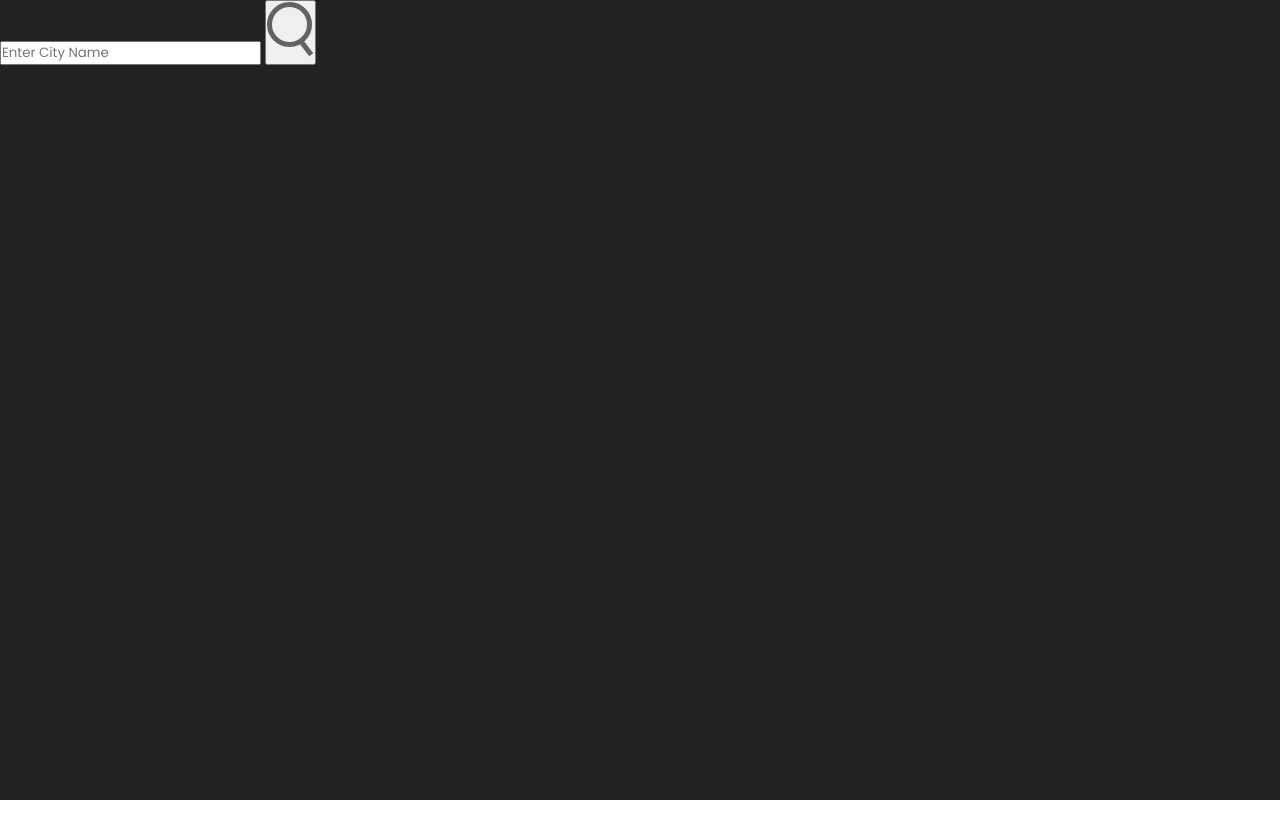
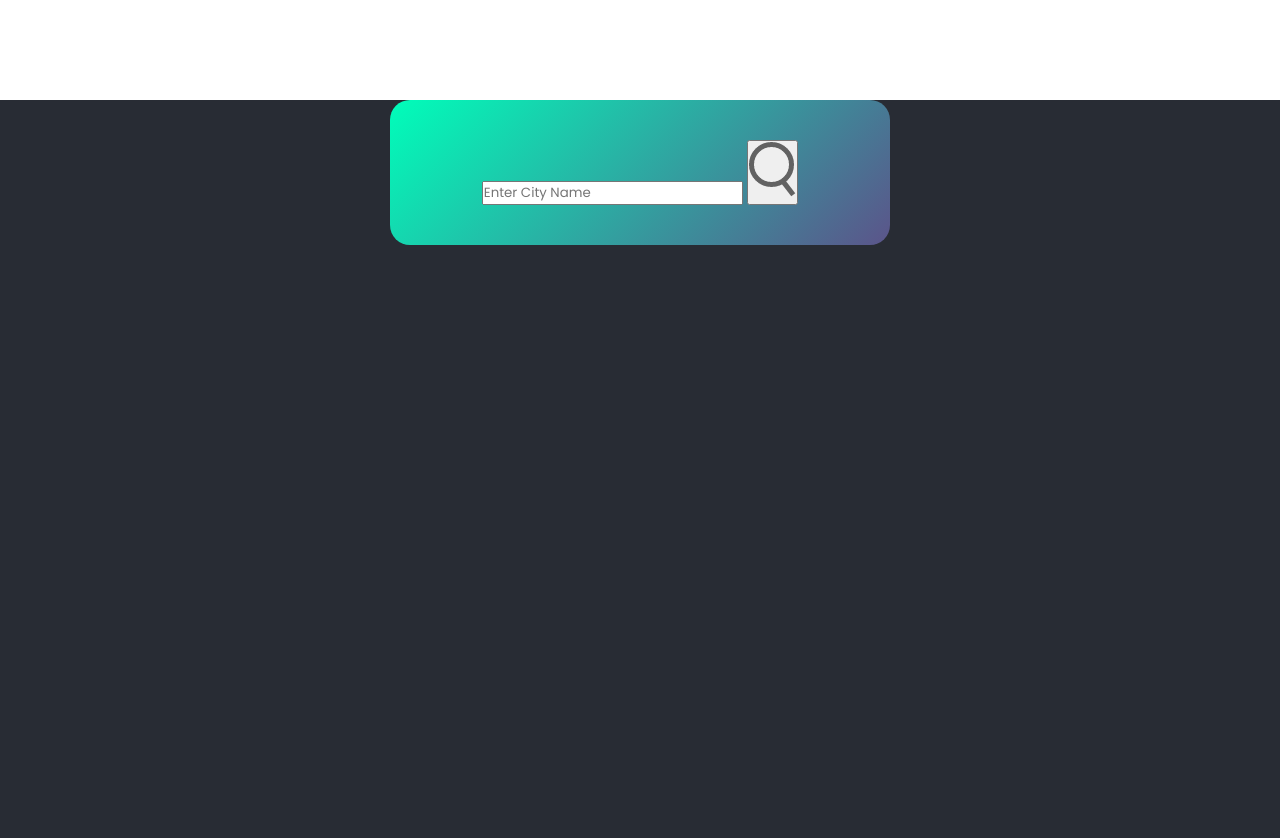
Before and after one commit to kumarlearns6767/weatherapp.github.io, a plain HTML site: page index.html in a window 1280 px wide. Before the commit the page ends 800 px from the top, so only its background shows below. Drawn offline with Linux system fonts and the light colour scheme.

Commit message:
Added margin to child 'weatherApp-card' element but it gave a bug

```diff
--- a/css/style.css
+++ b/css/style.css
@@ -10,8 +10,21 @@
 }
 
 .main-body {
-    background: #222;
+    background: #282c34;
     height: 100vh;
     min-height: auto;
+    margin: 0;
+}
+
+.weatherApp-card {
+    width: 90%;
+    max-width: 500px;
+    background: linear-gradient(135deg, #00feba, #5b548a);
+    color: #fff;
+    margin: 100px auto 0;
+    border-radius: 20px;
+    padding: 40px 25px;
+    text-align: center;
+    ;
 
 }
--- a/index.html
+++ b/index.html
@@ -9,14 +9,14 @@
 	</head>
 	<body>
 		<main class="main-body">
-			<section class="weatherApp-card">
+			<div class="weatherApp-card">
 				<div class="search">
 					<input type="text" placeholder="Enter City Name" spellcheck="false" />
 					<button>
 						<img src="assets/images/search.png" alt="search icon" />
 					</button>
 				</div>
-			</section>
+			</div>
 		</main>
 	</body>
 </html>
```
